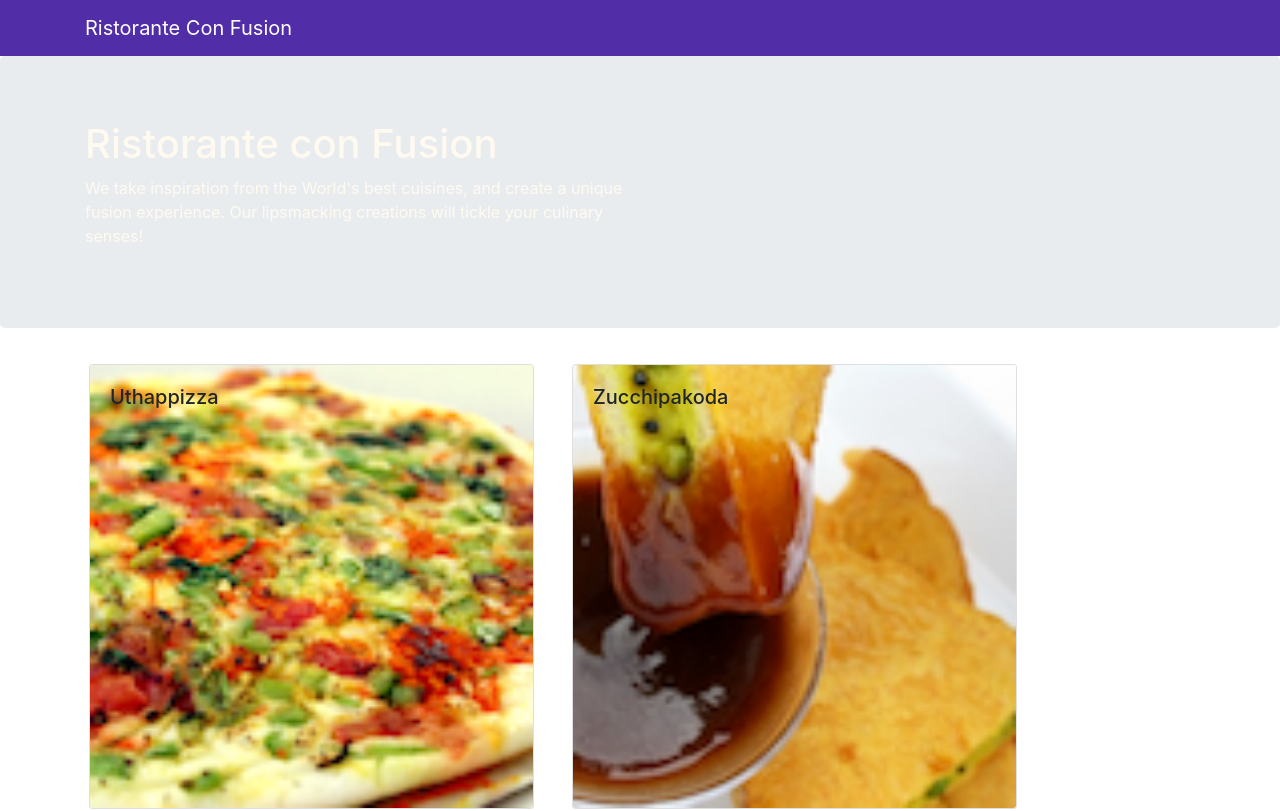
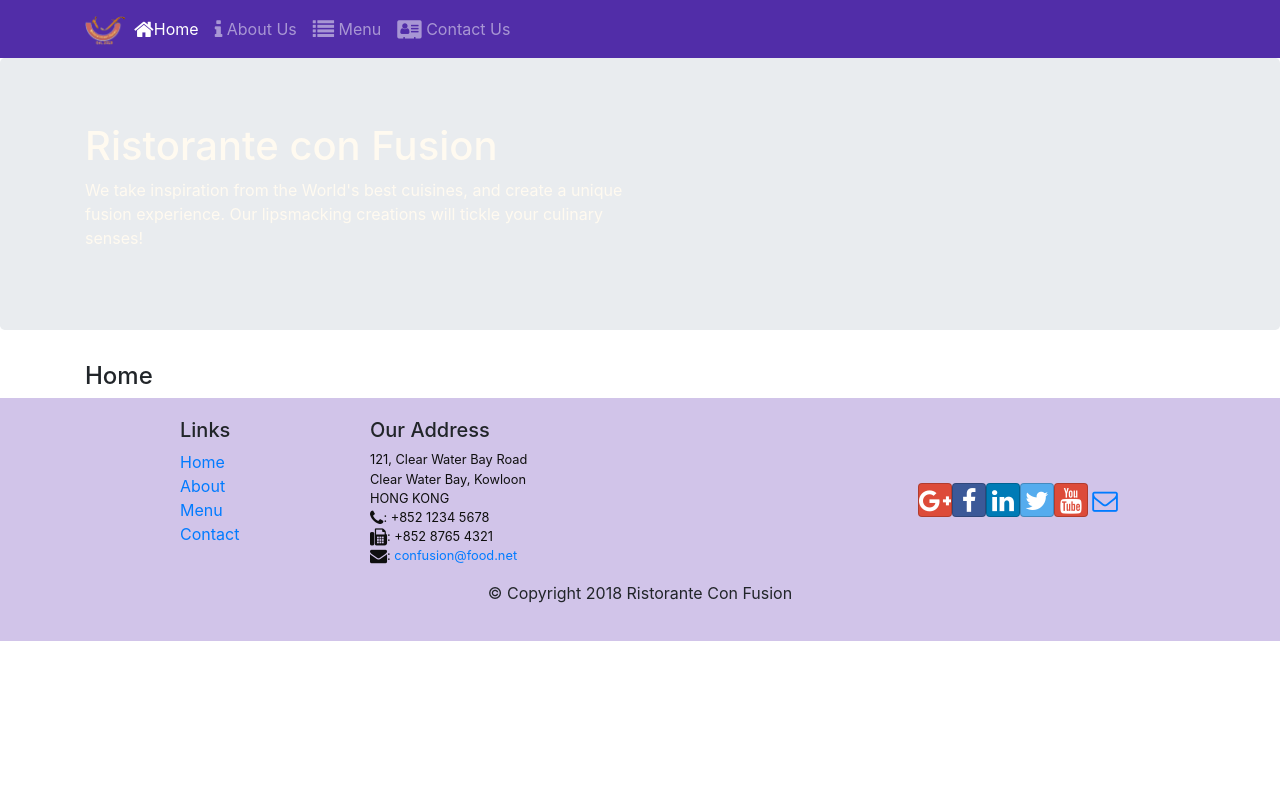
Before and after one commit to DenverEllis/confusion2, a React (Create React App) app: page /home in a window 1280 px wide. Shown: the top 811 px of the page. Built offline with nearby package versions, Linux system fonts and the light colour scheme.

Commit message:
Guide 29: React Router

```diff
--- a/src/App.js
+++ b/src/App.js
@@ -9,9 +9,11 @@
 class App extends Component{
     render() {
 		return (
-			<div className="App">
-				<Main />
-			</div>
+			<BrowserRouter>
+				<div className="App">
+					<Main />
+				</div>
+			</BrowserRouter>
 		);
 	}
 }
--- a/src/components/FooterComponent.js
+++ b/src/components/FooterComponent.js
@@ -1,4 +1,5 @@
 import React from 'react';
+import {Link} from "react-router-dom";
 
 function Footer(props) {
     return(
@@ -8,10 +9,10 @@
                     <div className="col-4 offset-1 col-sm-2">
                         <h5>Links</h5>
                         <ul className="list-unstyled">
-                            <li><a href="#">Home</a></li>
-                            <li><a href="#">About</a></li>
-                            <li><a href="#">Menu</a></li>
-                            <li><a href="contactus.html">Contact</a></li>
+                            <li><Link to="/home">Home</Link></li>
+                            <li><Link to="aboutus">About</Link></li>
+                            <li><Link to="menu">Menu</Link></li>
+                            <li><Link to="contactus">Contact</Link></li>
                         </ul>
                     </div>
                     <div className="col-7 col-sm-5">
--- a/src/components/HeaderCompoent.js
+++ b/src/components/HeaderCompoent.js
@@ -1,13 +1,37 @@
-import React, {Component} from 'react';
-import {Navbar, NavbarBrand, Jumbotron} from "reactstrap";
+import React, {Component} from "react";
+import { Nav, Navbar, NavbarBrand, NavbarToggler, Collapse, NavItem, Jumbotron } from 'reactstrap';
+import { NavLink } from 'react-router-dom';
 
 class Header extends Component {
+    constructor(props) {
+        super(props);
+        this.toggleNav = this.toggleNav.bind(this);
+        this.state = {
+            isNavOpen: false
+        };
+    }
+
+    toggleNav() {
+        this.setState({isNavOpen: !this.state.isNavOpen});
+    }
+
     render() {
         return(
-            <React.Fragment>
-                <Navbar dark>
+            <div>
+                <Navbar dark expand="md">
                     <div className="container">
-                        <NavbarBrand href="/">Ristorante Con Fusion</NavbarBrand>
+                        <NavbarToggler onClick={this.toggleNav} />
+                        <NavbarBrand className="mr-auto" href="/">
+                            <img src='assets/images/logo.png' height="30" width="41" alt='Ristorante Con Fusion' />
+                        </NavbarBrand>
+                        <Collapse isOpen={this.state.isNavOpen} navbar>
+                            <Nav navbar>
+                                <NavItem><NavLink className="nav-link" to='/home'><span className="fa fa-home fa-lg"></span>Home</NavLink></NavItem>
+                                <NavItem><NavLink className="nav-link" to='/aboutus'><span className="fa fa-info fa-lg"></span> About Us</NavLink></NavItem>
+                                <NavItem><NavLink className="nav-link"  to='/menu'><span className="fa fa-list fa-lg"></span> Menu</NavLink></NavItem>
+                                <NavItem><NavLink className="nav-link" to='/contactus'><span className="fa fa-address-card fa-lg"></span> Contact Us</NavLink></NavItem>
+                            </Nav>
+                        </Collapse>
                     </div>
                 </Navbar>
                 <Jumbotron>
@@ -20,7 +44,7 @@
                         </div>
                     </div>
                 </Jumbotron>
-            </React.Fragment>
+            </div>
         );
     }
 }
--- /dev/null
+++ b/src/components/HomeComponent.js
@@ -0,0 +1,11 @@
+import React from "react";
+
+function Home(props) {
+    return(
+        <div className="container">
+            <h4>Home</h4>
+        </div>
+    );
+}
+
+export default Home;
--- a/src/components/MainComponent.js
+++ b/src/components/MainComponent.js
@@ -1,5 +1,7 @@
 import React, { Component } from 'react';
+import {Switch, Route, Redirect} from 'react-router-dom';
 
+import Home from "./HomeComponent";
 import Header from "./HeaderCompoent";
 import Menu from './MenuComponent';
 import DishDetail from './DishdetailComponent';
@@ -13,7 +15,7 @@
         super(props);
         this.state = {
             dishes: DISHES,
-            selectedDish: null
+            selectedDish: 0
         };
     }
 
@@ -22,11 +24,20 @@
     }
 
     render() {
+        const HomePage = () => {
+            return (<Home/>);
+        }
+
         return (
             <div>
                 <Header/>
-                <Menu dishes={this.state.dishes} onClick={(dishId) => this.onDishSelect(dishId)} />
-                <DishDetail dish={this.state.dishes.filter((dish) => dish.id === this.state.selectedDish)[0]} />
+                <Switch>
+                    <Route path='/home' component={HomePage} />
+                    <Route exact path='/menu' component={
+                        () => <Menu dishes={this.state.dishes} />
+                    }/>
+                    <Redirect to="/home" />
+                </Switch>
                 <Footer/>
             </div>
         );
--- a/src/components/MenuComponent.js
+++ b/src/components/MenuComponent.js
@@ -3,11 +3,12 @@
 
 function RenderMenuItem ({dish, onClick}) {
 	return (
-		<Card onClick={() => onClick(dish.id)}>
+		<Card>
 			<CardImg width="100%" src={dish.image} alt={dish.name} />
 			<CardImgOverlay>
 				<CardTitle>{dish.name}</CardTitle>
-			</CardImgOverlay></Card>
+			</CardImgOverlay>
+		</Card>
 	);
 }
 
@@ -15,7 +16,7 @@
 	const menu = props.dishes.map((dish) => {
 		return (
 			<div className="col-12 col-md-5 m-1"  key={dish.id}>
-				<RenderMenuItem dish={dish} onClick={props.onClick} />
+				<RenderMenuItem dish={dish}/>
 			</div>
 		);
 	});
```
